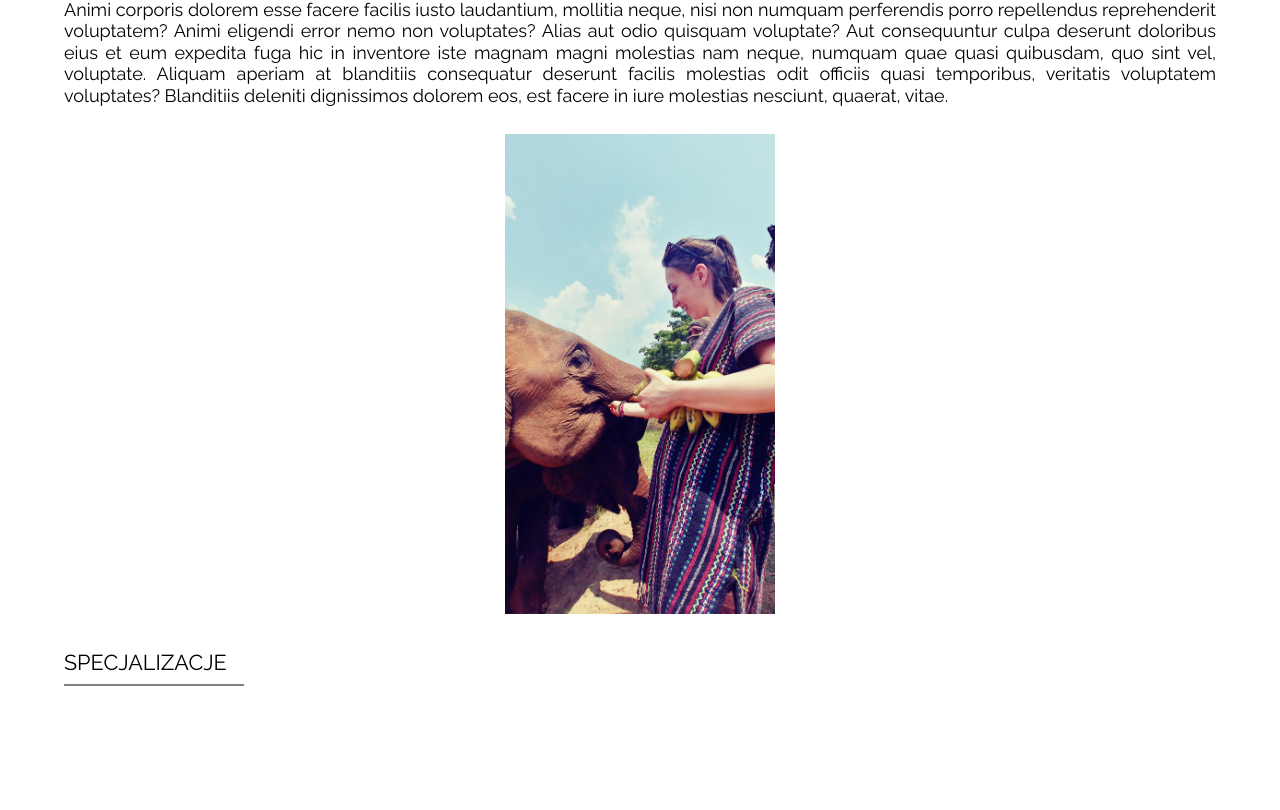
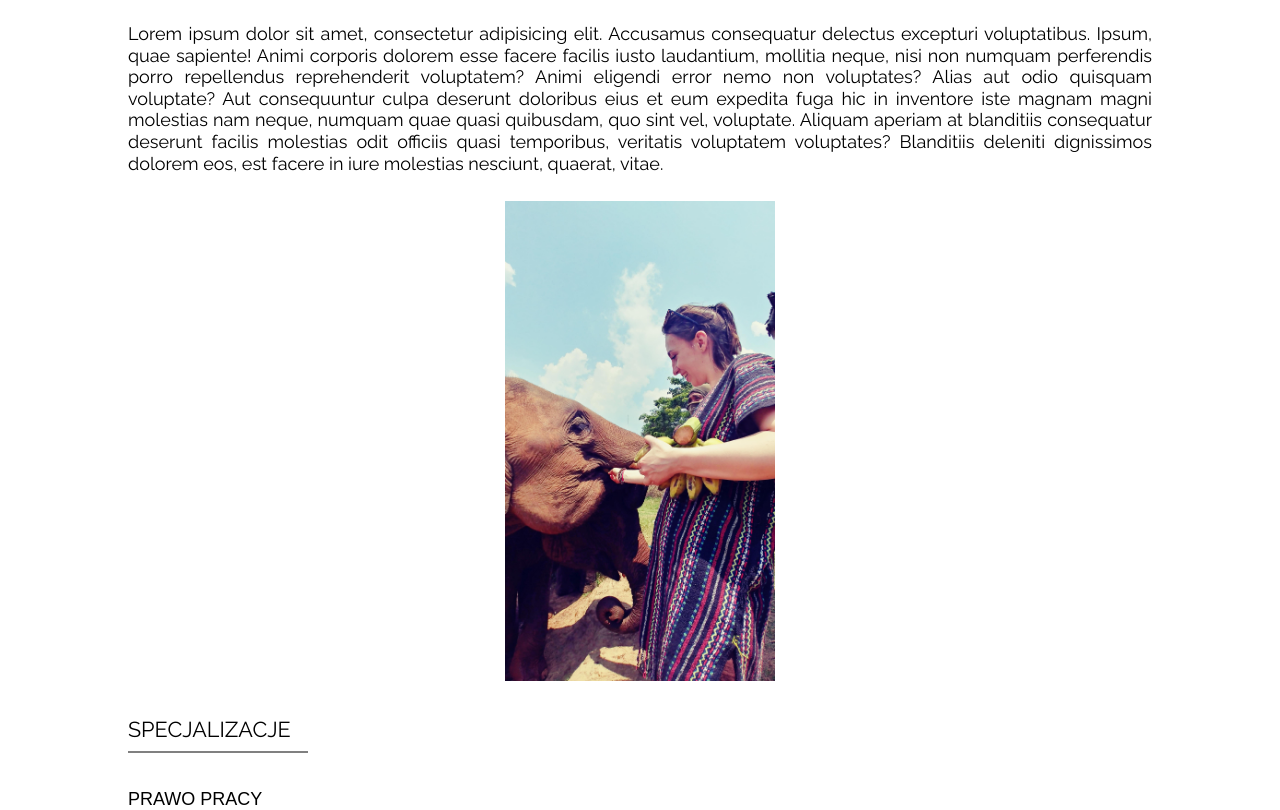
Before and after one commit to BartoszBartlomiej/Law_firm, a React (Create React App) app: page / in a window 1280 px wide. Shown: the part 958-1768 px from the top of the page. Before the commit the page ends 1680 px from the top, so only its background shows below. Built offline with nearby package versions, Linux system fonts and the light colour scheme.

Commit message:
specializations in progress

```diff
--- a/src/Components/Specializations/Specializations.jsx
+++ b/src/Components/Specializations/Specializations.jsx
@@ -7,6 +7,11 @@ class Specializations extends Component {
                 <div className='content'>
                     <h3>SPECJALIZACJE</h3>
                     <div className='under_line'/>
+                    <div className='specializations__info'>
+                        <div className="specializations__info__">
+                            <h4>PRAWO PRACY</h4>
+                        </div>
+                    </div>
                 </div>
             </div>
         );
--- a/src/Styles/base.scss
+++ b/src/Styles/base.scss
@@ -1,7 +1,7 @@
 .content {
     box-sizing: border-box;
     margin: 0 auto;
-    width: 90%;
+    width: 80%;
   }
 
   html {
```
